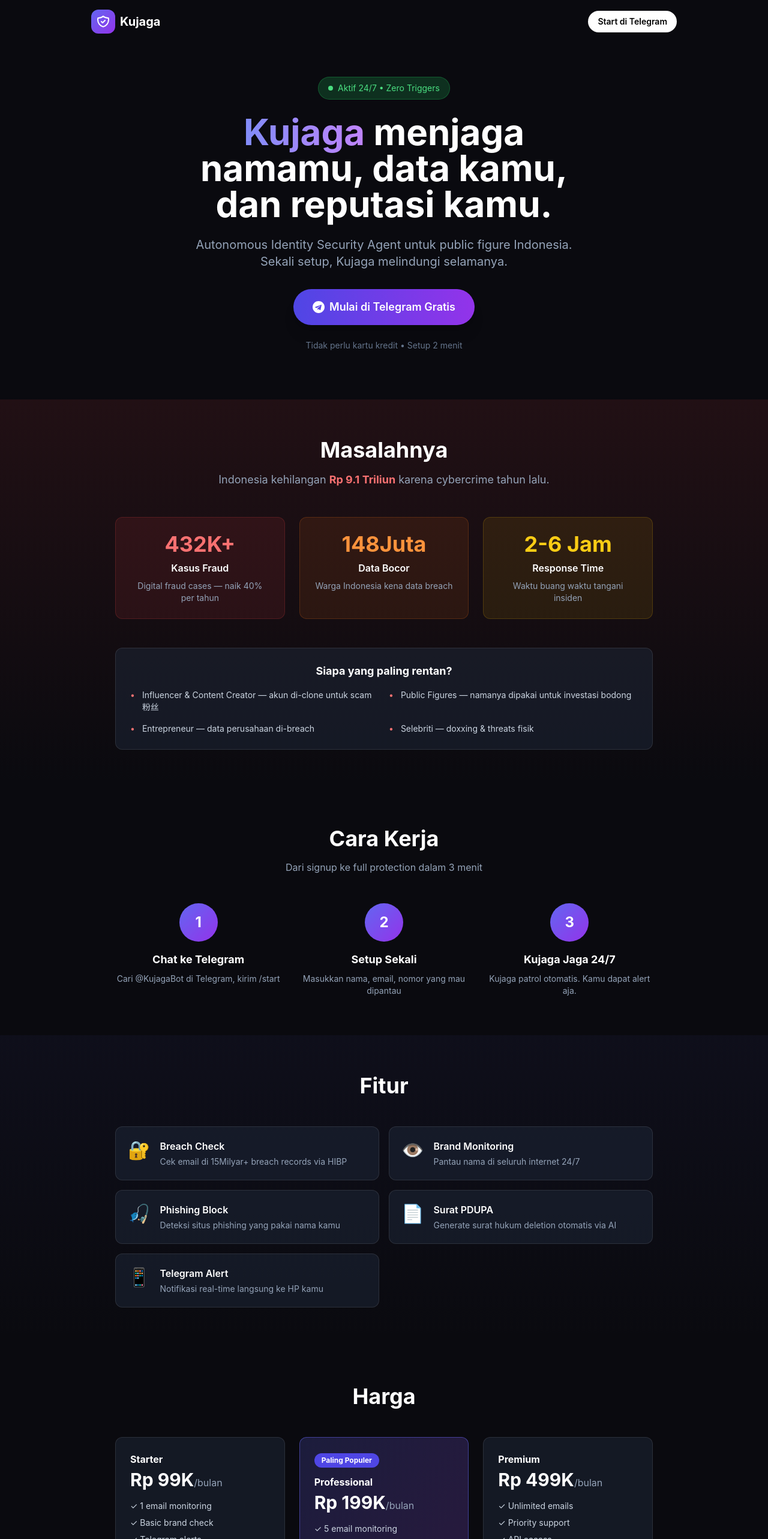
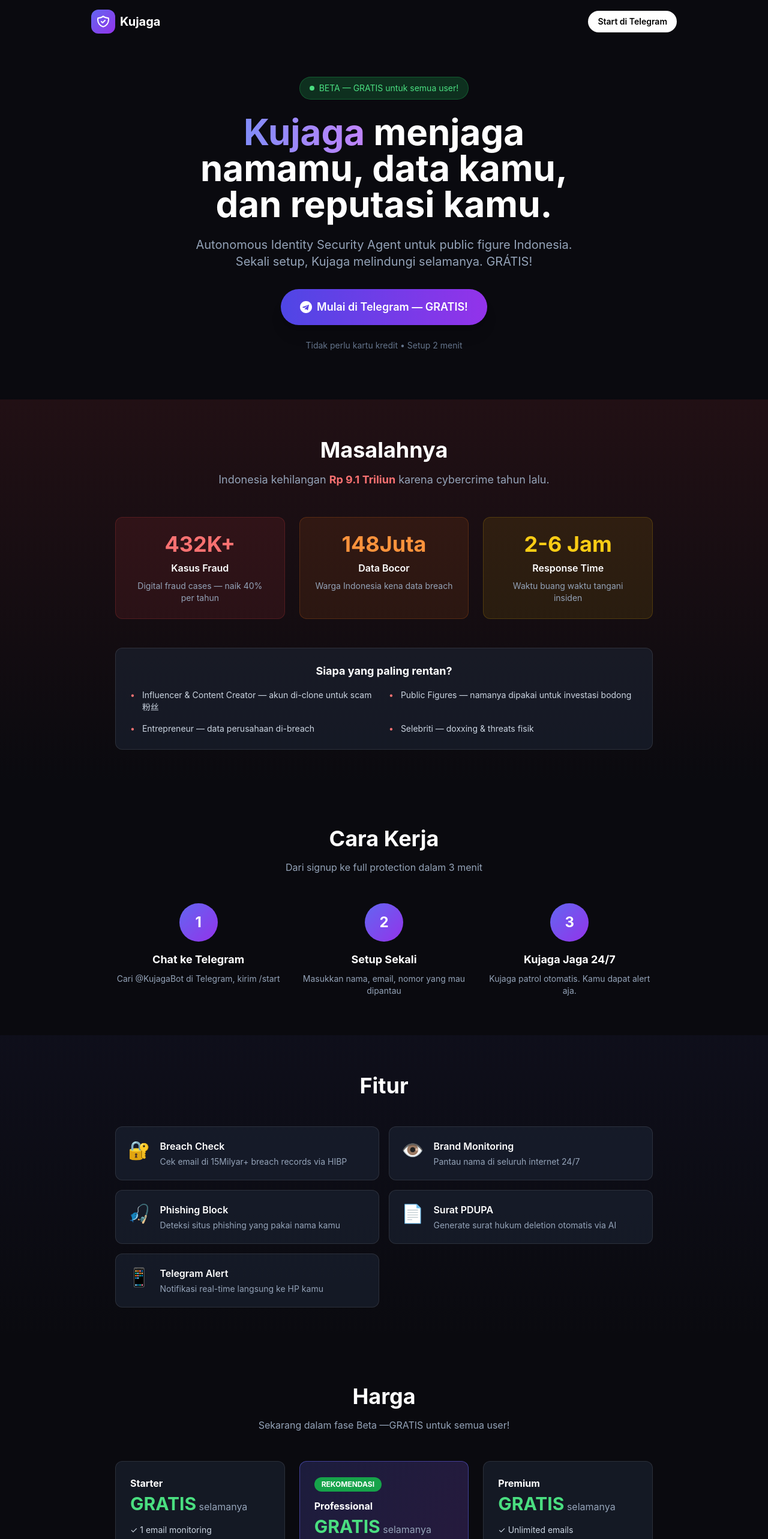
Before and after one commit to Therealratoshen/OpenClaw2026_Kujaga, a Next.js app: page / in a window 1280 px wide. Shown: the top 2566 px of the page at 60% size. Built offline with nearby package versions, Linux system fonts and the light colour scheme.

Commit message:
Fix: All plans are FREE during beta

```diff
--- a/app/page.tsx
+++ b/app/page.tsx
@@ -51,7 +51,7 @@
       <div className="max-w-3xl mx-auto text-center">
         <div className="inline-flex items-center gap-2 bg-green-500/20 border border-green-500/30 px-4 py-2 rounded-full mb-6">
           <span className="w-2 h-2 bg-green-400 rounded-full animate-pulse" />
-          <span className="text-sm text-green-400">Aktif 24/7 • Zero Triggers</span>
+          <span className="text-sm text-green-400">BETA — GRATIS untuk semua user!</span>
         </div>
 
         <h1 className="text-4xl md:text-6xl font-bold mb-6 leading-tight">
@@ -62,7 +62,7 @@
 
         <p className="text-xl text-slate-400 mb-8">
           Autonomous Identity Security Agent untuk public figure Indonesia.<br />
-          Sekali setup, Kujaga melindungi selamanya.
+          Sekali setup, Kujaga melindungi selamanya. GRÁTIS!
         </p>
 
         <div className="flex flex-col sm:flex-row gap-4 justify-center mb-6">
@@ -70,7 +70,7 @@
             <svg className="w-5 h-5" fill="currentColor" viewBox="0 0 24 24">
               <path d="M12 0C5.373 0 0 5.373 0 12s5.373 12 12 12 12-5.373 12-12S18.627 0 12 0zm5.894 8.221l-1.97 9.28c-.145.658-.537.818-1.084.508l-3-2.21-1.446 1.394c-.16.16-.295.295-.605.295l.213-3.053 5.477-4.941c.242-.213-.054-.334-.373-.121l-6.871 4.326-2.962-.924c-.643-.203-.658-.643.135-.953l11.566-4.458c.538-.196 1.006.128.832.941z"/>
             </svg>
-            Mulai di Telegram Gratis
+            Mulai di Telegram — GRATIS!
           </a>
         </div>
 
@@ -206,14 +206,15 @@
       <div className="max-w-4xl mx-auto">
         <div className="text-center mb-12">
           <h2 className="text-3xl md:text-4xl font-bold mb-4">Harga</h2>
+          <p className="text-slate-400">Sekarang dalam fase Beta —GRATIS untuk semua user!</p>
         </div>
 
         <div className="grid md:grid-cols-3 gap-6">
           <div className="bg-slate-800/50 border border-white/10 rounded-xl p-6">
             <h3 className="font-bold mb-1">Starter</h3>
             <div className="mb-4">
-              <span className="text-3xl font-bold">Rp 99K</span>
-              <span className="text-slate-400">/bulan</span>
+              <span className="text-3xl font-bold text-green-400">GRATIS</span>
+              <span className="text-slate-400"> selamanya</span>
             </div>
             <ul className="space-y-2 text-sm text-slate-300 mb-6">
               <li>✓ 1 email monitoring</li>
@@ -226,11 +227,11 @@
           </div>
 
           <div className="bg-gradient-to-br from-indigo-500/20 to-purple-500/20 border border-indigo-500/50 rounded-xl p-6">
-            <div className="bg-indigo-600 text-xs font-bold px-3 py-1 rounded-full inline-block mb-3">Paling Populer</div>
+            <div className="bg-green-600 text-xs font-bold px-3 py-1 rounded-full inline-block mb-3">REKOMENDASI</div>
             <h3 className="font-bold mb-1">Professional</h3>
             <div className="mb-4">
-              <span className="text-3xl font-bold">Rp 199K</span>
-              <span className="text-slate-400">/bulan</span>
+              <span className="text-3xl font-bold text-green-400">GRATIS</span>
+              <span className="text-slate-400"> selamanya</span>
             </div>
             <ul className="space-y-2 text-sm text-slate-300 mb-6">
               <li>✓ 5 email monitoring</li>
@@ -246,8 +247,8 @@
           <div className="bg-slate-800/50 border border-white/10 rounded-xl p-6">
             <h3 className="font-bold mb-1">Premium</h3>
             <div className="mb-4">
-              <span className="text-3xl font-bold">Rp 499K</span>
-              <span className="text-slate-400">/bulan</span>
+              <span className="text-3xl font-bold text-green-400">GRATIS</span>
+              <span className="text-slate-400"> selamanya</span>
             </div>
             <ul className="space-y-2 text-sm text-slate-300 mb-6">
               <li>✓ Unlimited emails</li>
@@ -260,6 +261,10 @@
             </a>
           </div>
         </div>
+
+        <p className="text-center text-slate-400 mt-8 text-sm">
+          Beta结束后将有付费计划 • Tidak perlu kartu kredit untuk mulai
+        </p>
       </div>
     </section>
   );
```
